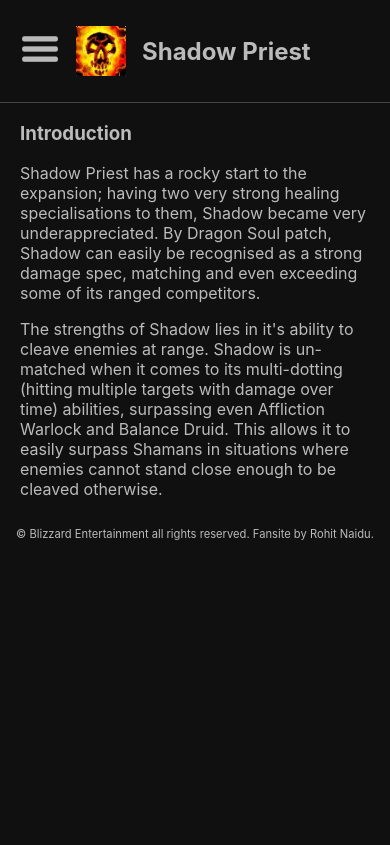
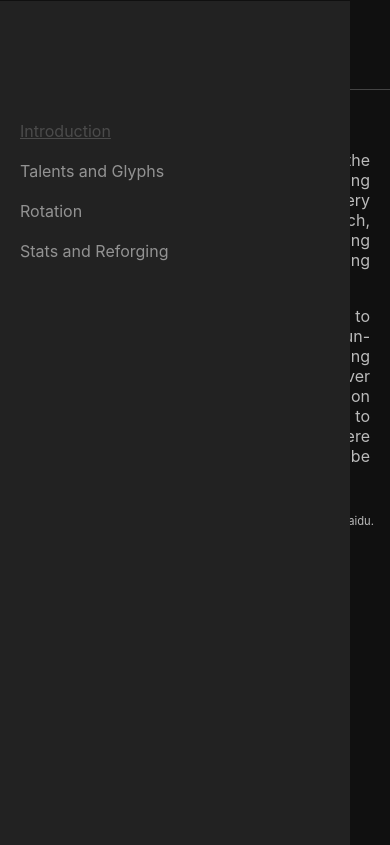
Before and after one commit to rohtett/cata-shadow, a React (Create React App) app: page / in a window 390 px wide. Built offline with nearby package versions, Linux system fonts and the light colour scheme.

Commit message:
changes to responsiveness, with modal fixes. link updates for github pages

```diff
--- a/src/App/Header/index.css
+++ b/src/App/Header/index.css
@@ -15,8 +15,10 @@
   background-size: contain;
   background-repeat: no-repeat;
   margin: 16px;
-  height: 50px;
-  width: 50px;
+  height: 35px;
+  width: 35px;
+  border: 1px solid #bbb;
+  border-radius: 5px;
 }
 
 #logo h2 {
--- a/src/App/index.css
+++ b/src/App/index.css
@@ -45,6 +45,7 @@
 article {
   width: 950px;
   padding-left: 40px;
+  text-align: justify;
 }
 
 @media (max-width: 576px) {
@@ -63,22 +64,21 @@
     background-size: contain;
     background-repeat: no-repeat;
     position: relative;
-    left: 20px;
-    top: -90px;
-    height: 40px;
-    width: 40px;
-    z-index: 10;
+    left: 25px;
+    top: -80px;
+    height: 35px;
+    width: 35px;
+    z-index: 1;
   }
   #modalMenu {
-    display: none;
     background-color: white;
     filter: none;
     height: 100vh;
     width: 350px;
     position: relative;
-    left: -60px;
-    top: -30px;
-    z-index: 0;
+    left: -65px;
+    top: -25px;
+    z-index: -1;
   }
   #wrapper nav li {
     position: relative;
--- a/src/App/index.tsx
+++ b/src/App/index.tsx
@@ -1,5 +1,5 @@
 import { Routes, Route, useNavigate } from "react-router-dom";
-import { useState } from "react";
+import { useState, useEffect } from "react";
 import "./index.css";
 import Header from "./Header/index";
 import Introduction from "./Introduction/index";
@@ -9,10 +9,18 @@
 import Footer from "./Footer/index";
 
 const menu: string[][] = [["Introduction", "introduction"], ["Talents and Glyphs", "talents"], ["Rotation", "rotation"], ["Stats and Reforging", "stats"]]
+const mediaQuery = window.matchMedia("(max-width: 576px)");
 
 const App = () => {
+
+  const [modal, setModal]= useState("block");
   const [contents, setContents] = useState("introduction");
   const navigate = useNavigate();
+  useEffect(() => {
+    if (!mediaQuery.matches) {
+      setModal("none");
+    };
+  }, [mediaQuery]);
 
   return (
     <div id="container">
@@ -25,8 +33,17 @@
           <Route path = "/stats" element = { <Stats /> } />
         </Routes>
         <nav>
-          <ul>
-            <div id = "modalMenu">
+          <ul onClick = {() => {
+            if (mediaQuery.matches) {
+              setTimeout(() => {
+                document.addEventListener("click", () => {
+                  setModal("none");
+                }, {once: true});
+              }, 50);
+              setModal("block");
+            }
+          }}>
+            <div id = "modalMenu" style = {{ display: modal }}>
               { menu.map((el:string[]) => (
                 <li key = { el[1] } >
                     <input
@@ -38,10 +55,11 @@
                       onChange = {() => {
                         setContents(el[1]);
                         if (el[1] === "introduction") {
-                          navigate("../");
+                          navigate("../cata-shadow");
                         } else {
-                          navigate("../" + el[1]);
+                          navigate("../cata-shadow/" + el[1]);
                         }
+                        setModal("none");
                       }}
                     />
                     <label htmlFor = { el[1] }>
```
